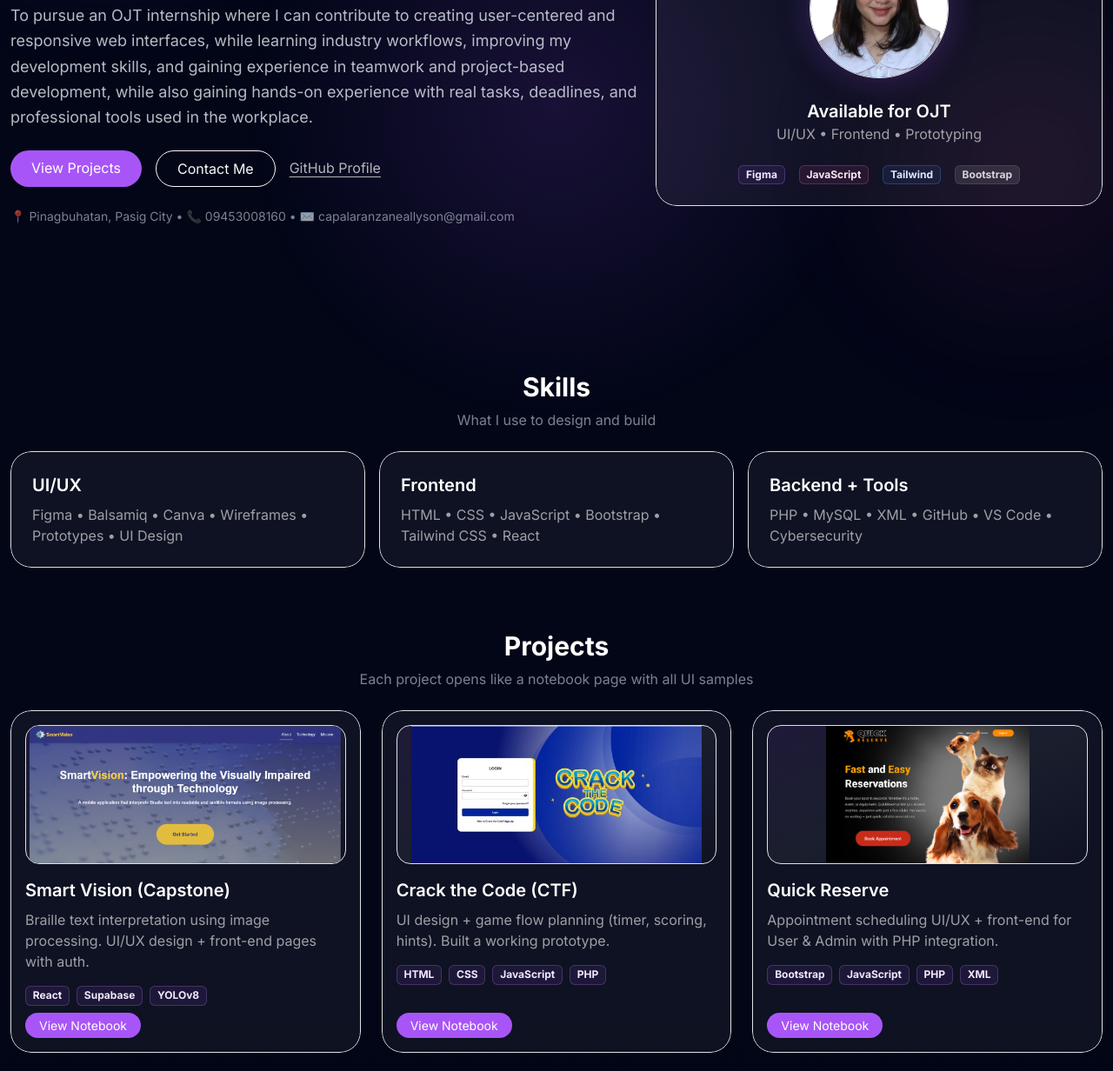
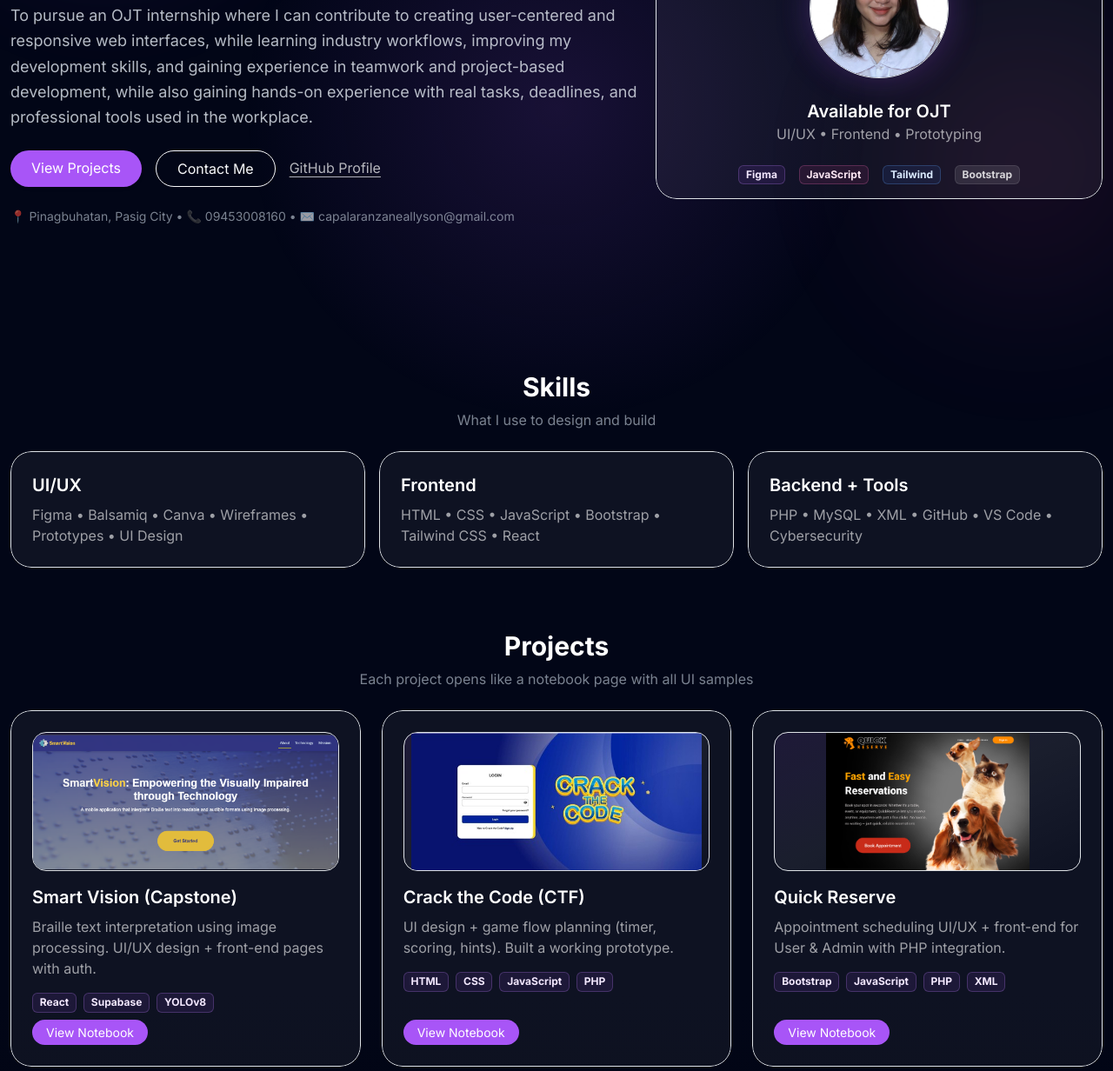
Before and after one commit to capalaranzaneallyson/zane.github.io, a plain HTML site: page index.html in a window 1280 px wide. Shown: the part 276-1508 px from the top of the page at 87% size. Drawn offline with nearby package versions, Linux system fonts and the light colour scheme.

```diff
--- a/index.html
+++ b/index.html
@@ -391,7 +391,7 @@
 
       <div class="col-lg-5 text-center">
         <div class="glow-card">
-          <div class="card-inner bg-white/5 border border-white/10 rounded-3xl p-4 shadow-lg
+          <div class="card-inner bg-white/5 border border-white/10 rounded-3xl p-3 shadow-lg
                       hover:border-purple-400/40 hover:bg-white/10
                       hover:shadow-[0_0_45px_rgba(168,85,247,0.18)]
                       transition duration-300">
@@ -855,7 +855,7 @@
       return `
         <div class="col-md-6 col-lg-4 d-flex">
           <div class="glow-card w-100">
-            <div class="card-inner bg-white/5 border border-white/10 rounded-3xl p-3 h-100
+            <div class="card-inner bg-white/5 border border-white/10 rounded-3xl p-4 h-100
                         d-flex flex-column
                         hover:border-purple-400/40 hover:bg-white/10
                         hover:shadow-[0_0_45px_rgba(168,85,247,0.18)]
```
